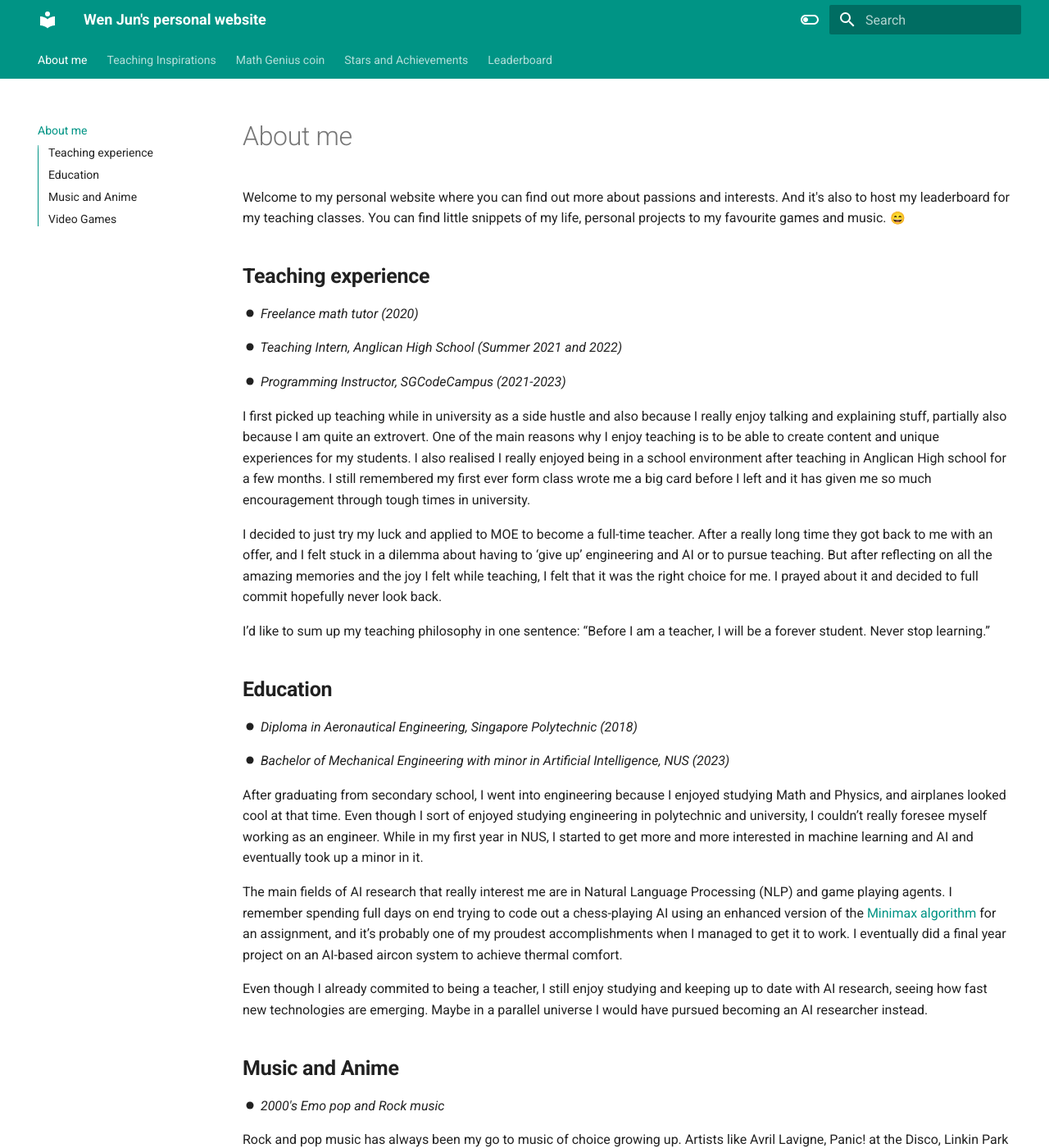
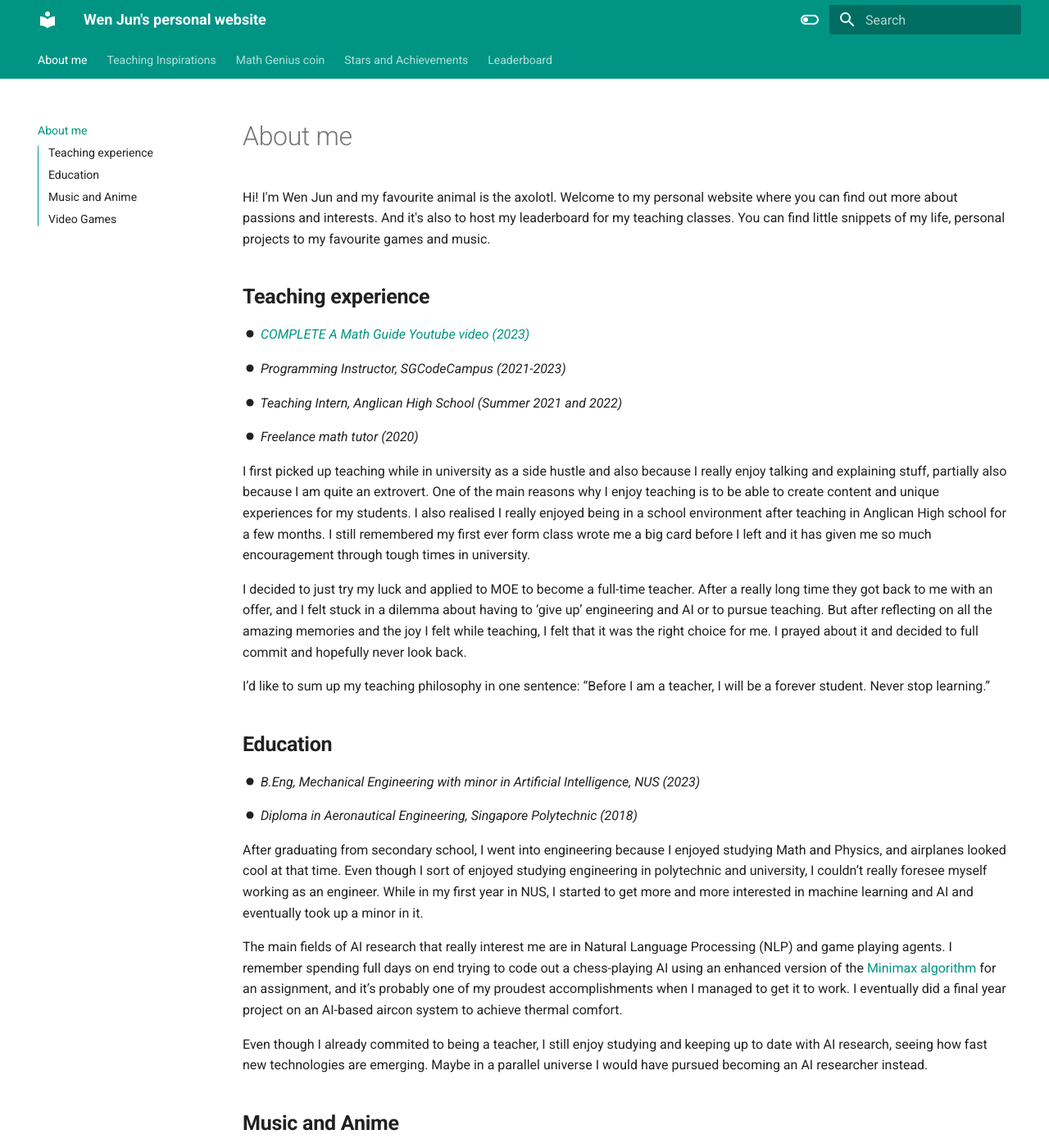
Before and after one commit to wenjunthenwj/wenjunthenwj.github.io, an MkDocs documentation site: the page built from docs/index.md, in a window 1280 px wide and 1400 px high. Shown: the whole window at 82% size. Built offline with MkDocs 1.6.1 and Material for MkDocs 9.7.7, drawn with Linux system fonts in a browser that asks for light colours; emoji names are drawn with the system emoji font; some of the changed text lies outside the part shown.

Commit message:
Adding youtube video

```diff
--- a/docs/index.md
+++ b/docs/index.md
@@ -1,25 +1,29 @@
 # About me
 
-Welcome to my personal website where you can find out more about passions and interests. And it's also to host my leaderboard for my teaching classes. You can find little snippets of my life, personal projects to my favourite games and music. :smile:
+Hi! I'm Wen Jun and my favourite animal is the axolotl. Welcome to my personal website where you can find out more about passions and interests. And it's also to host my leaderboard for my teaching classes. You can find little snippets of my life, personal projects to my favourite games and music.
+
 ## <b> Teaching experience </b>
 
-<i> :octicons-dot-fill-16: Freelance math tutor (2020)
+<i>
+:octicons-dot-fill-16: [COMPLETE A Math Guide Youtube video (2023)](https://youtu.be/tWSbQ-FF3Kg)
+
+:octicons-dot-fill-16: Programming Instructor, SGCodeCampus (2021-2023)
 
 :octicons-dot-fill-16: Teaching Intern, Anglican High School (Summer 2021 and 2022)
 
-:octicons-dot-fill-16: Programming Instructor, SGCodeCampus (2021-2023) </i>
+:octicons-dot-fill-16: Freelance math tutor (2020) </i>
 
 I first picked up teaching while in university as a side hustle and also because I really enjoy talking and explaining stuff, partially also because I am quite an extrovert. One of the main reasons why I enjoy teaching is to be able to create content and unique experiences for my students. I also realised I really enjoyed being in a school environment after teaching in Anglican High school for a few months. I still remembered my first ever form class wrote me a big card before I left and it has given me so much encouragement through tough times in university.
 
-I decided to just try my luck and applied to MOE to become a full-time teacher. After a really long time they got back to me with an offer, and I felt stuck in a dilemma about having to ‘give up’ engineering and AI or to pursue teaching. But after reflecting on all the amazing memories and the joy I felt while teaching, I felt that it was the right choice for me. I prayed about it and decided to full commit hopefully never look back.
+I decided to just try my luck and applied to MOE to become a full-time teacher. After a really long time they got back to me with an offer, and I felt stuck in a dilemma about having to ‘give up’ engineering and AI or to pursue teaching. But after reflecting on all the amazing memories and the joy I felt while teaching, I felt that it was the right choice for me. I prayed about it and decided to full commit and hopefully never look back.
 
 I’d like to sum up my teaching philosophy in one sentence: “Before I am a teacher, I will be a forever student. Never stop learning.”
 
 ## <b> Education </b>
 
-<i>:octicons-dot-fill-16: Diploma in Aeronautical Engineering, Singapore Polytechnic (2018)
+<i>:octicons-dot-fill-16: B.Eng, Mechanical Engineering with minor in Artificial Intelligence, NUS (2023)
 
-:octicons-dot-fill-16: Bachelor of Mechanical Engineering with minor in Artificial Intelligence, NUS (2023) </i>
+:octicons-dot-fill-16: Diploma in Aeronautical Engineering, Singapore Polytechnic (2018)</i>
 
 After graduating from secondary school, I went into engineering because I enjoyed studying Math and Physics, and airplanes looked cool at that time. Even though I sort of enjoyed studying engineering in polytechnic and university, I couldn’t really foresee myself working as an engineer. While in my first year in NUS, I started to get more and more interested in machine learning and AI and eventually took up a minor in it.
 
@@ -55,7 +59,7 @@ All the cool kids in my school owned a Gameboy at that time and I begged my mom
 
 <i>:octicons-dot-fill-16: Blackshot (FPS): </i>
 
-My first experience in the world of first-person shooters genre, again it was the most popular game in the school when I was around Primary 6. This was also my first introduction to the world of ‘competitive’ games, coming with the thrill of winning and the sad losses. It was very different to Maplestory as you don’t get better as you level up your character, but its through your skill and gameplay. And I realised I really enjoyed the process of ‘getting better’ and winning alongside my friends.
+My first experience in the world of first-person shooters genre, again it was the most popular game in the school when I was around Primary 6. This was also my first introduction to the world of ‘competitive’ games, coming with the thrill of winning and the sad losses. It was very different to Maplestory as you don’t get better as you level up your character, but its through your skill and improving your gameplay and strategy. And I realised I really enjoyed the process of getting better and winning alongside my friends.
 
 <i>:octicons-dot-fill-16: Minecraft (Sandbox): </i>
 
```
Also changed, not shown: other parts of docs/index.md (+1 -1 lines), HOWTO.txt (added, +12 -0 lines).
